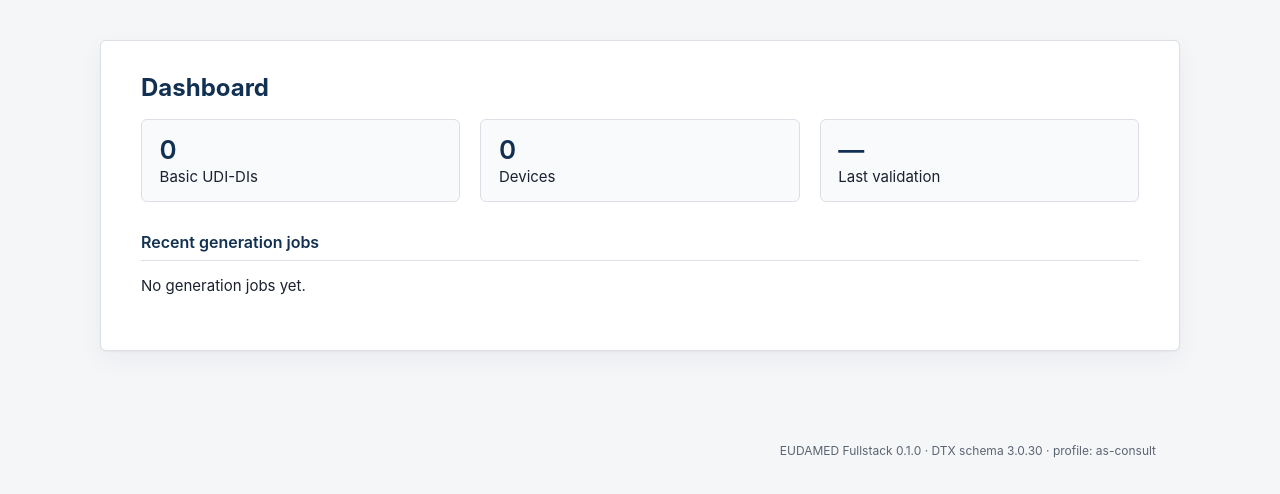
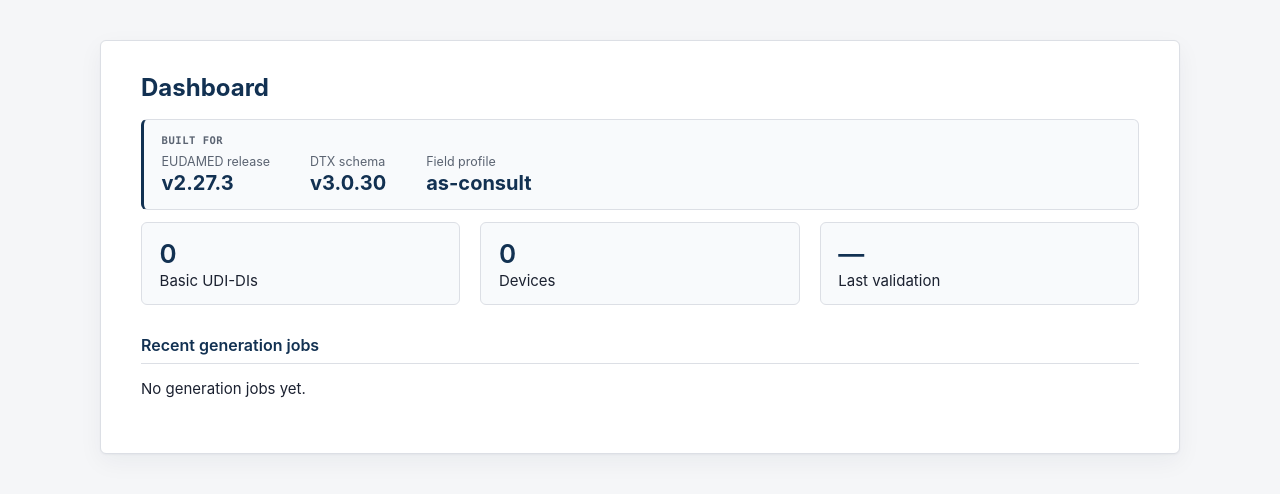
Before and after one commit to andreassuchi/Eudamed-Fullstack, a FastAPI app: page / in a window 1280 px wide. Shown: the part 44-538 px from the top of the page. Run offline with FastAPI, Linux system fonts and the light colour scheme; parts of the project's set-up code (start-up, migrations or seed data) failed here and were passed over.

Commit message:
Dashboard: add Built-for section (EUDAMED v2.27.3, DTX schema v3.0.30)
Surfaces the target EUDAMED release and DTX schema version (from
eudamed_tool.versions) plus the active field profile in a banner at the
top of the dashboard, styled with the AS-Consult tokens. Makes the build
target explicit ahead of a future release/DTX branch. Pins the
market-flag conversion test to the as-consult profile so it is
independent of the ambient EUDAMED_PROFILE.

Co-Authored-By: Claude Opus 4.8 <noreply@anthropic.com>

```diff
--- a/app/static/style.css
+++ b/app/static/style.css
@@ -150,6 +150,32 @@ article > header {
 article.alert-error { border-color: var(--stamp); }
 article.alert-error, article.alert-error small { color: var(--stamp); }
 
+/* "Built for" target-versions banner on the dashboard */
+.target-versions {
+  border-left: 3px solid var(--blue-deep);
+}
+.target-versions > header {
+  font-family: var(--mono);
+  font-size: 10.5px;
+  letter-spacing: 0.05em;
+  text-transform: uppercase;
+  color: var(--ink-soft);
+}
+.version-row {
+  display: flex;
+  flex-wrap: wrap;
+  gap: 2.5rem;
+}
+.version-row > div {
+  display: flex;
+  flex-direction: column;
+  gap: 0.1rem;
+}
+.version-row strong {
+  font-size: 20px;
+  color: var(--blue-deep);
+}
+
 /* stat tiles on the dashboard */
 .grid > article { margin: 0; text-align: left; }
 .grid > article h4 {
--- a/app/templates/dashboard.html
+++ b/app/templates/dashboard.html
@@ -2,6 +2,16 @@
 {% block title %}Dashboard{% endblock %}
 {% block content %}
 <h2>Dashboard</h2>
+
+<article class="target-versions">
+  <header>Built for</header>
+  <div class="version-row">
+    <div><small>EUDAMED release</small><strong>v{{ eudamed_version }}</strong></div>
+    <div><small>DTX schema</small><strong>v{{ dtx_schema_version }}</strong></div>
+    <div><small>Field profile</small><strong>{{ profile.name }}</strong></div>
+  </div>
+</article>
+
 <div class="grid">
   <article><h4>{{ n_basics }}</h4>Basic UDI-DIs</article>
   <article><h4>{{ n_devices }}</h4>Devices</article>
--- a/app/web.py
+++ b/app/web.py
@@ -15,6 +15,7 @@ from eudamed_tool.models import (
     RiskClass,
 )
 from eudamed_tool.profile import get_profile
+from eudamed_tool.versions import DTX_SCHEMA_VERSION, EUDAMED_VERSION
 
 PROFILE = get_profile(settings.profile)
 
@@ -47,6 +48,8 @@ templates.env.globals.update(
     market_countries=sorted(EU_MARKET_COUNTRIES),
     profile=PROFILE,
     basic_flags=[(f, BASIC_FLAG_LABELS[f]) for f in PROFILE.basic_editable_flags],
+    eudamed_version=EUDAMED_VERSION,
+    dtx_schema_version=DTX_SCHEMA_VERSION,
 )
 
 
--- a/eudamed_tool/xml_generator.py
+++ b/eudamed_tool/xml_generator.py
@@ -19,8 +19,9 @@ from pathlib import Path
 from lxml import etree
 
 from .models import BasicUDI, Device, Registration
+from .versions import DTX_SCHEMA_VERSION
 
-XSD_VERSION = "3.0.30"
+XSD_VERSION = DTX_SCHEMA_VERSION
 
 NS = {
     "m": "https://ec.europa.eu/tools/eudamed/dtx/servicemodel/Message/v1",
```
Also changed, not shown: eudamed_tool/versions.py (added, +13 -0 lines), tests/test_app_services.py (+3 -1 lines).
